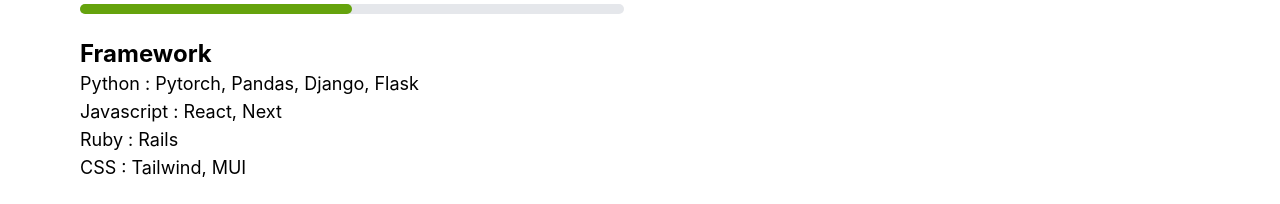
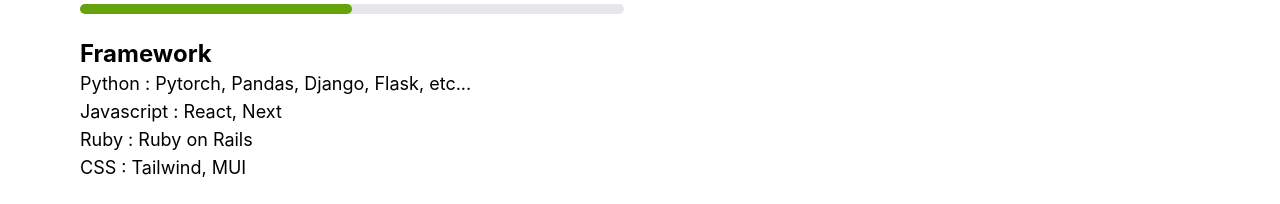
Before and after one commit to Shuya25/Shuya25.github.io, a Next.js app: page / in a window 1280 px wide. Shown: the part 2040-2244 px from the top of the page. Built offline with nearby package versions, Linux system fonts and the light colour scheme.

Commit message:
modify framework in Skils

```diff
--- a/pages/index.tsx
+++ b/pages/index.tsx
@@ -228,9 +228,9 @@
         <br></br>
         <h3 className={'text-2xl font-bold'}>Framework</h3>
         <div className='text-lg'>
-          <p>Python : Pytorch, Pandas, Django, Flask</p>
+          <p>Python : Pytorch, Pandas, Django, Flask, etc...</p>
           <p>Javascript : React, Next</p>
-          <p>Ruby : Rails</p>
+          <p>Ruby : Ruby on Rails</p>
           <p>CSS : Tailwind, MUI</p>
         </div>
 
```
